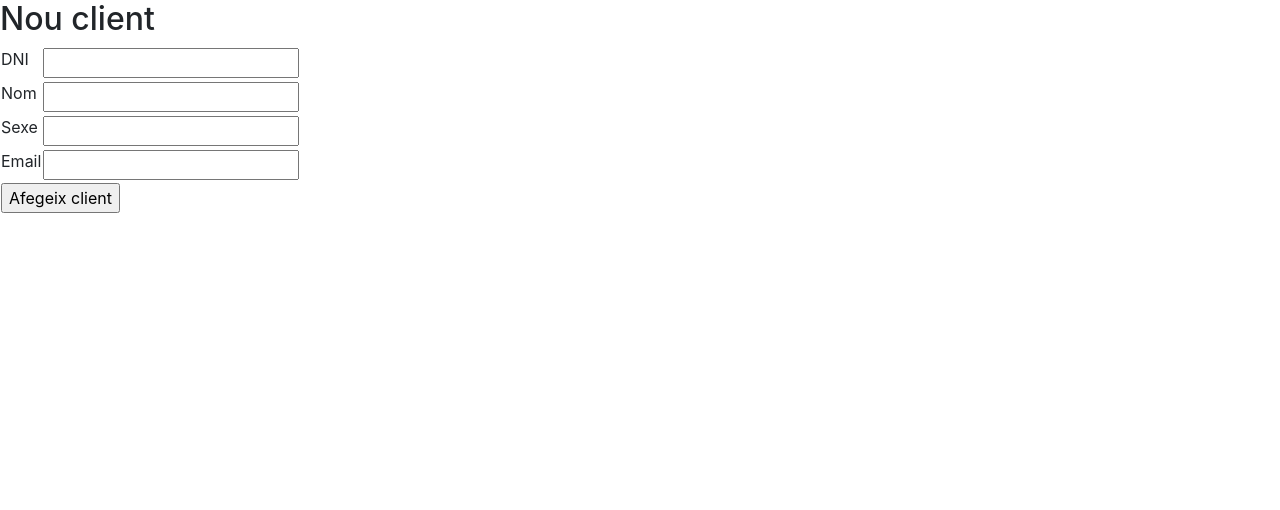
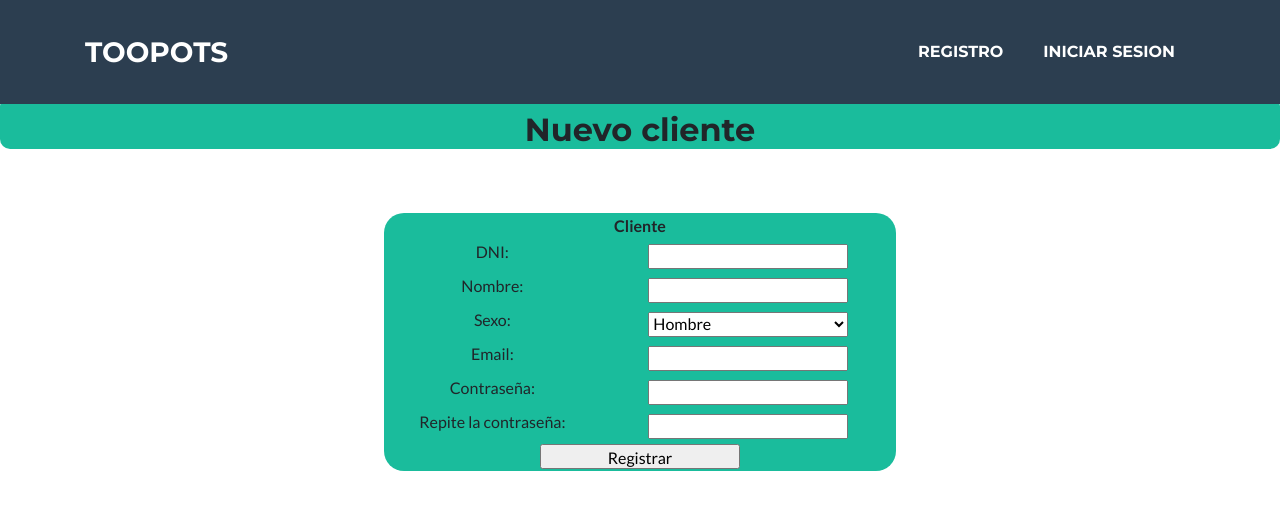
Before and after one commit to al342129/proyecto, a Spring Boot app: page /customer/add in a window 1280 px wide. Shown: the top 510 px of the page. Run offline with Spring Boot 4, Linux system fonts and the light colour scheme; some of the project's set-up classes (security, data sources, template engines, error pages and the like) are left out, and stand-ins take their place; some libraries are stand-ins or nearby versions.

Commit message:
Registro de customer (no funciona)

```diff
--- a/proyectoNuevo/src/main/java/es/uji/proyecto/controller/CustomerController.java
+++ b/proyectoNuevo/src/main/java/es/uji/proyecto/controller/CustomerController.java
@@ -45,7 +45,7 @@ public class CustomerController{
 		 if (bindingResult.hasErrors())
 				return "customer/add";
 		 customerDao.addCustomer(customer);
-		 return "redirect:list";
+		 return "redirect:/user/login";
 	 }
 
 	@RequestMapping(value="/update/{nid}", method = RequestMethod.GET)
--- a/proyectoNuevo/src/main/java/es/uji/proyecto/dao/CustomerRowMapper.java
+++ b/proyectoNuevo/src/main/java/es/uji/proyecto/dao/CustomerRowMapper.java
@@ -15,6 +15,8 @@ public final class CustomerRowMapper implements RowMapper<Customer>{
 			customer.setName(rs.getString("name"));
 			customer.setGender(rs.getString("gender"));
 			customer.setEmail(rs.getString("email"));
+			customer.setPassword(rs.getString("password"));
+			//customer.setRepeat(rs.getString("repeat"));
 			return customer;
 	}
 
--- a/proyectoNuevo/src/main/java/es/uji/proyecto/dao/UserRowMapper.java
+++ b/proyectoNuevo/src/main/java/es/uji/proyecto/dao/UserRowMapper.java
@@ -13,8 +13,8 @@ public final class UserRowMapper implements RowMapper<UserDetails>{
 		// TODO Auto-generated method stub
 			UserDetails user = new UserDetails();
 			user.setNid(rs.getString("nid"));
+			user.setPassword(rs.getString("password"));
 			user.setUserType(rs.getString("type"));
-			user.setPassword(rs.getString("password"));
 			return user;
 	}
 
--- a/proyectoNuevo/src/main/java/es/uji/proyecto/model/UserDetails.java
+++ b/proyectoNuevo/src/main/java/es/uji/proyecto/model/UserDetails.java
@@ -7,7 +7,7 @@ public class UserDetails {
 
 
 
-	public UserDetails(String nid, String password, int acceso) {
+	public UserDetails(String nid, String password, String type) {
 		super();
 		this.nid = nid;
 		this.password = password;
--- a/proyectoNuevo/src/main/resources/templates/customer/add.html
+++ b/proyectoNuevo/src/main/resources/templates/customer/add.html
@@ -1,37 +1,133 @@
 <!DOCTYPE html>
 <html xmlns:th="http://www.thymeleaf.org">
+<style>
+
+
+  h2{
+  	text-align: center;
+    background-color: #1ABC9C;
+    width: 100%;
+    height: 5%;
+    padding-top:15px;
+    margin-top:0;
+    border-radius: 10px;
+    }
+
+  table{
+    background-color: #1ABC9C;
+    border-radius: 20px ;
+    margin-top:5%;
+    margin-bottom: 20px;
+  }
+  title{
+  margin-bottom: 20px
+  }
+  input, select {
+            width: 200px;
+            padding: 0;
+            margin: 0;
+            height: 25px;
+            -moz-box-sizing: border-box;
+            -webkit-box-sizing: border-box;
+            box-sizing: border-box;
+   }
+
+
+
+  </style>
 <head>
-   <title>Crear nou client</title>
+   <title>Crear nuevo cliente</title>
+   <link href="vendor/fontawesome-free/css/all.min.css" rel="stylesheet" type="text/css">
+  <link href="https://fonts.googleapis.com/css?family=Montserrat:400,700" rel="stylesheet" type="text/css">
+  <link href="https://fonts.googleapis.com/css?family=Lato:400,700,400italic,700italic" rel="stylesheet" type="text/css">
+
+  <!-- Theme CSS -->
+  <link href="/instructorView.css/freelancer.min.css" rel="stylesheet">
    <meta charset="UTF-8" />
-   <link rel="stylesheet"
-     href="https://maxcdn.bootstrapcdn.com/bootstrap/4.2.1/css/bootstrap.min.css"/>
+
 </head>
-<body>
-    <h2>Nou client</h2>
-    <form action="#" th:action="@{/customer/add}"
+<body id="page-top">
+<!-- Navigation -->
+  <nav class="navbar navbar-expand-lg bg-secondary text-uppercase fixed-top" id="mainNav">
+    <div class="container">
+      <a class="navbar-brand js-scroll-trigger" href="/">Toopots</a>
+
+      <button class="navbar-toggler navbar-toggler-right text-uppercase font-weight-bold bg-primary text-white rounded" type="button" data-toggle="collapse" data-target="#navbarResponsive" aria-controls="navbarResponsive" aria-expanded="false" aria-label="Toggle navigation">
+        Menu
+        <i class="fas fa-bars"></i>
+      </button>
+      <div class="collapse navbar-collapse" id="navbarResponsive">
+        <ul class="navbar-nav ml-auto">
+          <li class="nav-item mx-0 mx-lg-1">
+            <a class="nav-link py-3 px-0 px-lg-3 rounded js-scroll-trigger" href="/customer/add">Registro</a>
+          </li>
+          <li class="nav-item mx-0 mx-lg-1">
+            <a class="nav-link py-3 px-0 px-lg-3 rounded js-scroll-trigger" href="/user/login">Iniciar sesion</a>
+          </li>
+
+        </ul>
+      </div>
+    </div>
+  </nav>
+
+	<br><br><br><br>
+    <h2>Nuevo cliente</h2>
+    <form action="#" autocomplete="off" th:action="@{/customer/add}"
                      th:object="${customer}" method="post">
-      <table>
+                     <input autocomplete="off" name="hidden" type="text" style="display:none;">
+      <table style="width:40%" align=center>
+
+
+      <thead align="center">
+      <tr>
+	<th colspan=2 rowspan=2>Cliente</th>
+      </tr>
+    </thead>
+      <tbody >
         <tr>
-            <td><label>DNI</label></td>
-            <td><input type="text" th:field="*{nid}" /></td>
+            <td align="center"><label>DNI: </label></td>
+            <td align="center"><input type="text" th:field="*{nid}" /></td>
         </tr>
         <tr>
-            <td><label>Nom</label></td>
-            <td><input type="text" th:field="*{name}" /></td>
+            <td align="center"><label>Nombre: </label></td>
+            <td  align="center"><input type="text" th:field="*{name}" /></td>
+            <td th:if="${#fields.hasErrors('name')}" th:errors="*{name}" class="error"/></td>
         </tr>
         <tr>
-            <td><label>Sexe</label></td>
-            <td><input type="text" th:field="*{gender}" /></td>
+        <td align="center"><label>Sexo: </label></td>
+            <td align="center"><select id="gender" th:field="*{gender}">
+            <option th:value="H"> Hombre </option>
+            <option th:value="M"> Mujer </option>
+            </select>
+            </td>
+
+
         </tr>
         <tr>
-            <td><label>Email</label></td>
-            <td><input type="text" th:field="*{email}" /></td>
+            <td align="center"><label>Email: </label></td>
+            <td align="center"><input type="text" autocomplete="off" th:field="*{email}" /></td>
+            <td th:if="${#fields.hasErrors('email')}" th:errors="*{email}" class="error"/></td>
         </tr>
 
         <tr>
-            <td colspan="2"><input type="submit" value="Afegeix client" /></td>
+            <td align="center"><label>Contraseña: </label></td>
+            <td align="center"><input type="password" autocomplete="off" th:field="*{password}" /></td>
+
         </tr>
+
+        <tr>
+            <td align="center"><label>Repite la contraseña: </label></td>
+            <td align="center"><input type="password" autocomplete="off" th:field="*{repeat}" /></td>
+            <td th:if="${#fields.hasErrors('repeat')}" th:errors="*{repeat}" class="error"/></td>
+        </tr>
+
+        <tr>
+
+            <td colspan="2" align="center" margin-top="5px"><input type="submit" value="Registrar" /></td>
+        </tr>
+        </tbody>
       </table>
     </form>
+
 </body>
 </html>
```
Also changed, not shown: proyectoNuevo/src/main/java/es/uji/proyecto/controller/CustomerValidator.java (+11 -1 lines), proyectoNuevo/src/main/java/es/uji/proyecto/dao/CustomerDao.java (+7 -2 lines), proyectoNuevo/src/main/java/es/uji/proyecto/model/Customer.java (+22 -1 lines).
